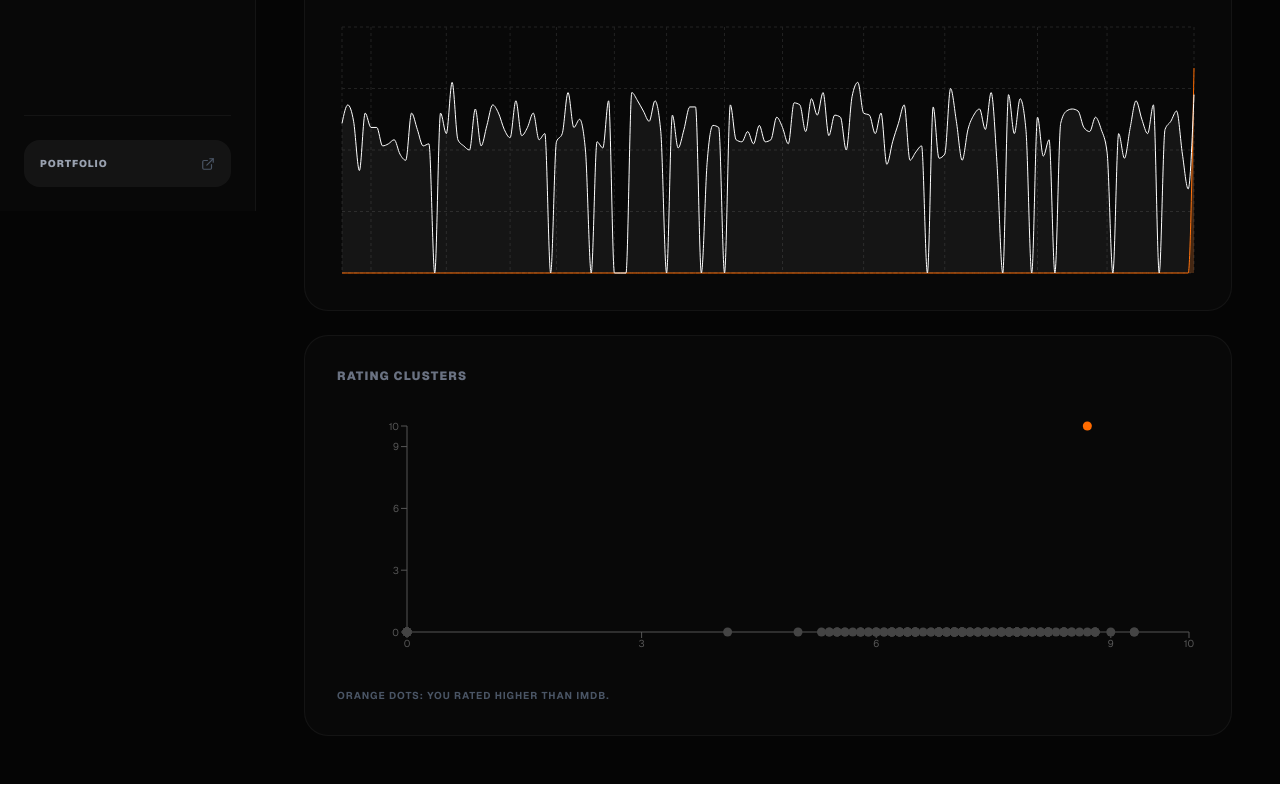
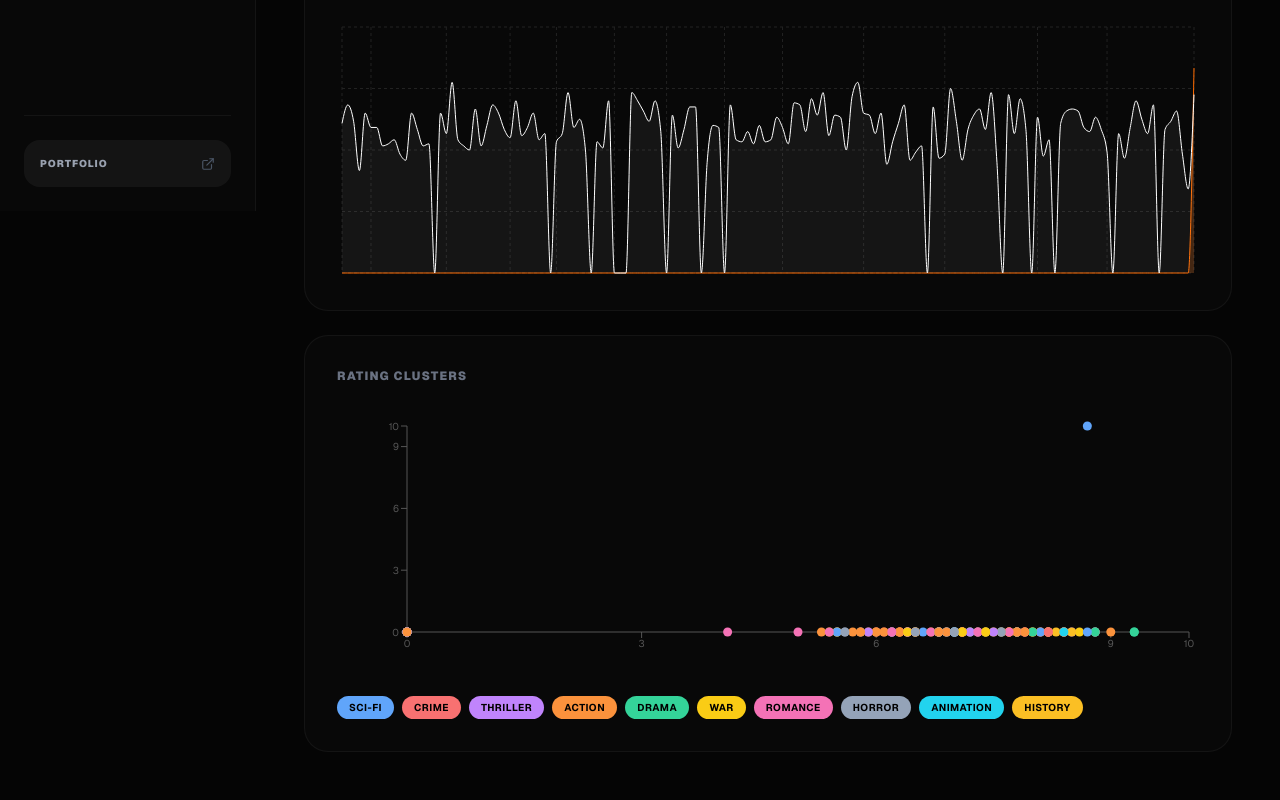
Before and after one commit to CodeWithHKL/hkl-movie-archive, a Next.js app: page /dashboard in a window 1280 px wide. Shown: the part 589-1389 px from the top of the page. Built offline with nearby package versions, Linux system fonts and the light colour scheme.

Commit message:
Make cluster chart color coded to Genre color

```diff
--- a/app/dashboard/page.tsx
+++ b/app/dashboard/page.tsx
@@ -3,7 +3,7 @@ import React, { useState } from 'react';
 import { mockMovies } from '@/lib/data';
 import {
   PieChart, Pie, Cell, ResponsiveContainer, BarChart, Bar,
-  XAxis, YAxis, ZAxis, Tooltip, AreaChart, Area, CartesianGrid, ScatterChart, Scatter, LabelList
+  XAxis, YAxis, Tooltip, AreaChart, Area, CartesianGrid, ScatterChart, Scatter, LabelList
 } from 'recharts';
 import Sidebar from '@/components/Sidebar';
 import { Menu } from 'lucide-react';
@@ -31,7 +31,7 @@ export default function Dashboard() {
   ];
 
   const ratingData = [...mockMovies].sort((a,b) => a.myRating - b.myRating);
-  const scatterData = mockMovies.map(m => ({ title: m.title, myRating: m.myRating, imdb: m.imdbRating }));
+  const scatterData = mockMovies.map(m => ({ title: m.title, myRating: m.myRating, imdb: m.imdbRating, genre: m.genre }));
 
   return (
     <div className="flex min-h-screen bg-[#050505] text-white">
@@ -112,13 +112,19 @@ export default function Dashboard() {
                   />
                   <Scatter name="Movies" data={scatterData}>
                     {scatterData.map((entry, index) => (
-                      <Cell key={`cell-${index}`} fill={entry.myRating > entry.imdb ? '#ff6b00' : '#444'} />
+                      <Cell key={`cell-${index}`} fill={GENRE_COLORS[entry.genre] || '#ffffff'} />
                     ))}
                   </Scatter>
                 </ScatterChart>
               </ResponsiveContainer>
             </div>
-            <p className="text-[10px] text-gray-600 mt-4 uppercase tracking-widest font-bold">Orange dots: You rated higher than IMDb.</p>
+            <div className="flex flex-wrap gap-2 mt-6">
+              {Object.entries(GENRE_COLORS).map(([genre, color]) => (
+                <div key={genre} className="px-3 py-1 rounded-full text-[10px] font-bold uppercase tracking-wider" style={{ backgroundColor: color, color: '#000' }}>
+                  {genre}
+                </div>
+              ))}
+            </div>
           </div>
         </div>
       </main>
```
